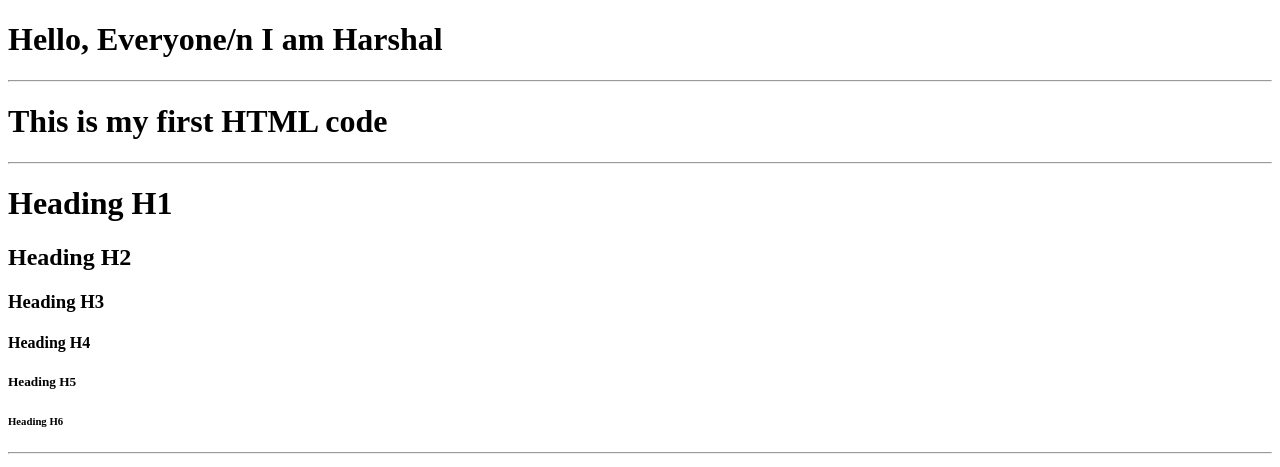
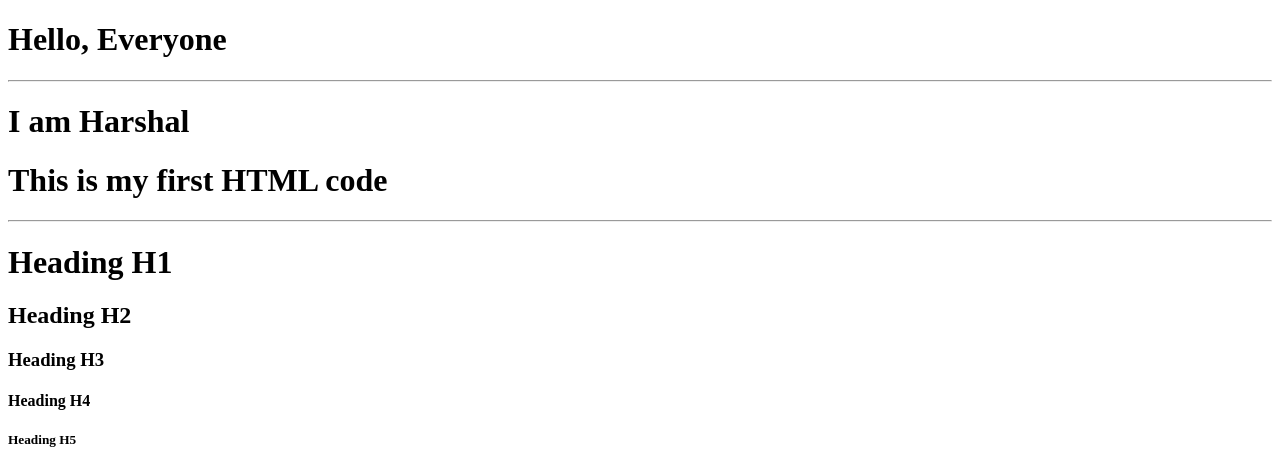
Before and after one commit to harshalpuri1/Welcome, a plain HTML site: page Index.html in a window 1280 px wide. Shown: the top 467 px of the page. Drawn offline with Linux system fonts and the light colour scheme.

Commit message:
Changes in  heading

```diff
--- a/Index.html
+++ b/Index.html
@@ -6,7 +6,8 @@
     <title>Document</title>
 </head>
 <body>
-    <h1>Hello, Everyone/n I am  Harshal</h1><hr>
+    <h1>Hello, Everyone </h1><hr>
+    <h1>I am  Harshal</h1>
     <h1>This is my first HTML code</h1><hr>
     <h1>Heading H1 </h1>
     <h2>Heading H2 </h2>
```
